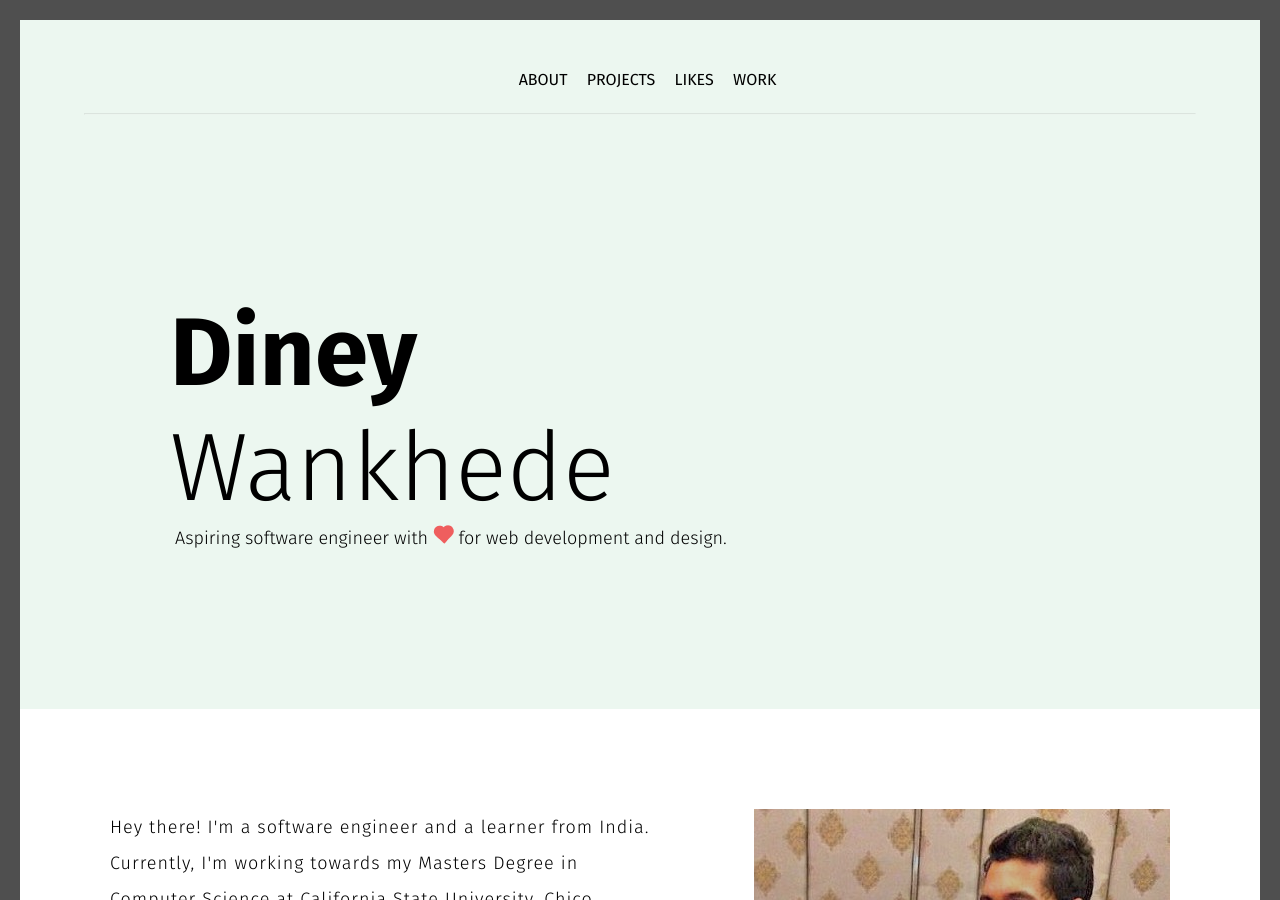
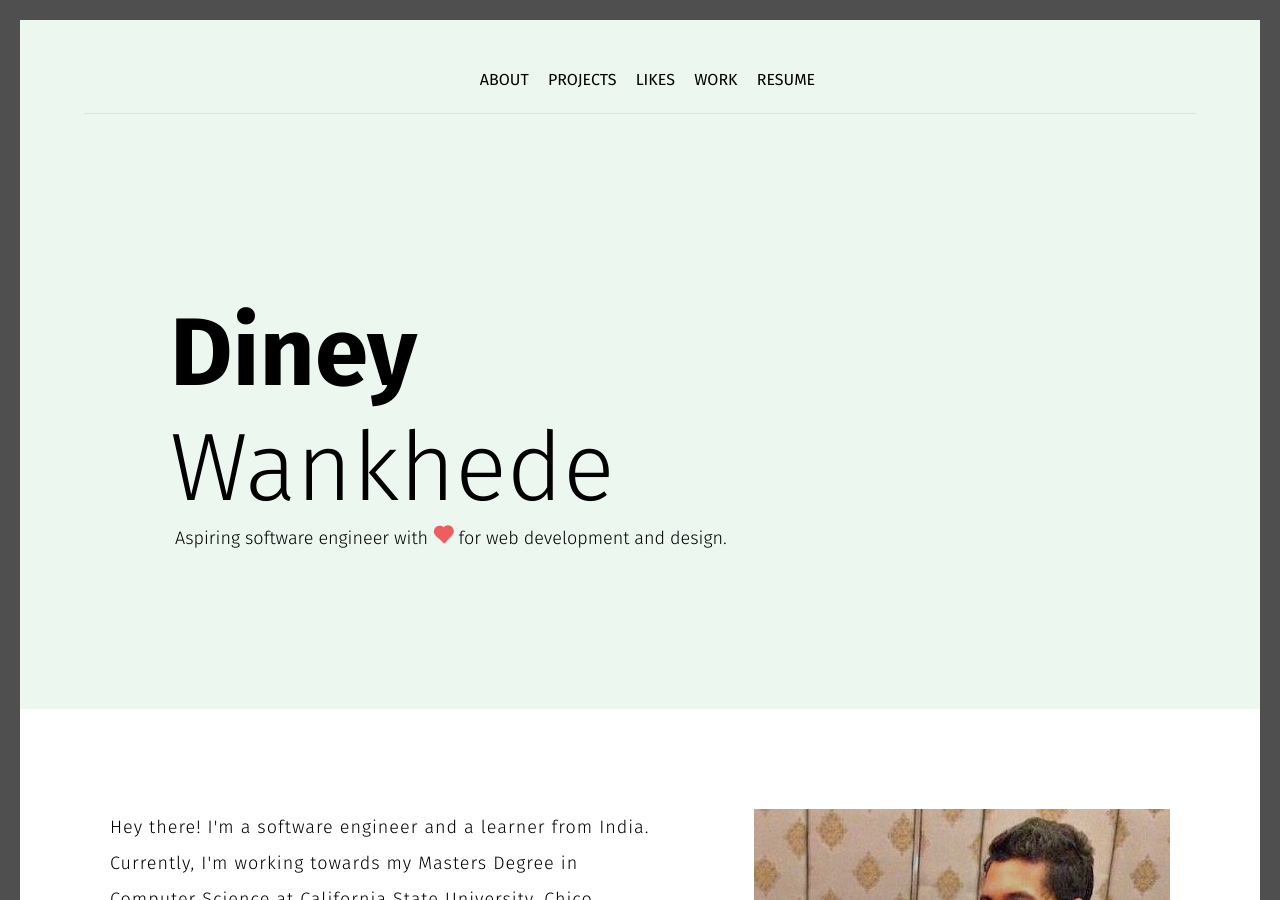
Before and after one commit to dineyw23/dineyw23.github.io, a Jekyll site: the page built from index.html, in a window 1280 px wide and 900 px high. Built offline with Jekyll 4.4.1, drawn with Linux system fonts in a browser that asks for light colours.

Commit message:
Link to Resume in menu

```diff
--- a/index.html
+++ b/index.html
@@ -9,6 +9,7 @@ layout: default
         <li> <a href="#project-wrapper"> PROJECTS </a> </li>
         <li> <a href="#likes-wrapper"> LIKES </a> </li>
         <li> <a href="#work-wrapper"> WORK </a> </li>
+        <li> <a href="https://www.dropbox.com/s/88f52iv3b70ui9h/Diney%20Wankhede%2C%20Resume%20-%20Aug-2016.pdf?dl=0" target="_blank"> RESUME </a> </li>
       </ul>
     </div>
     <hr id="menu-line">
```
